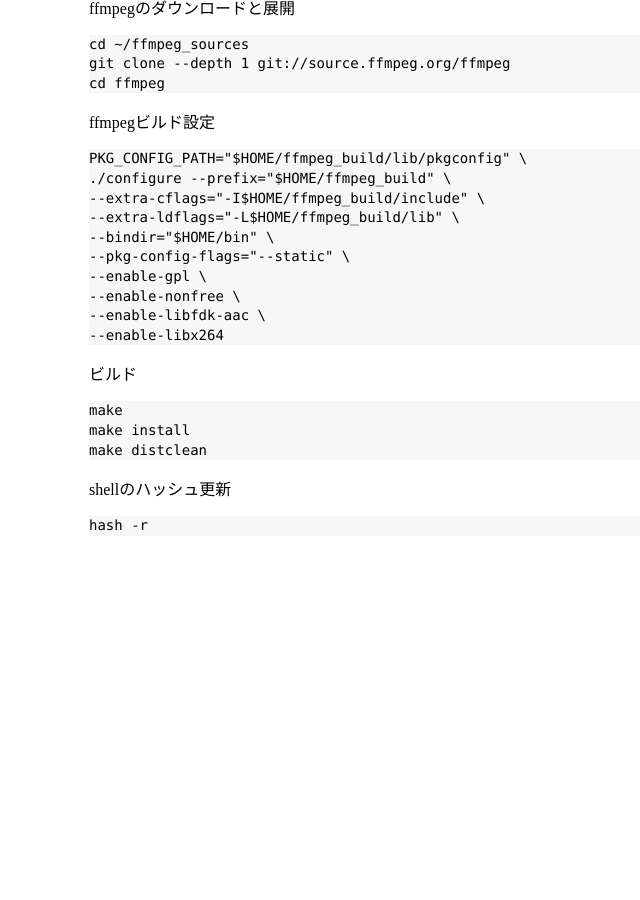
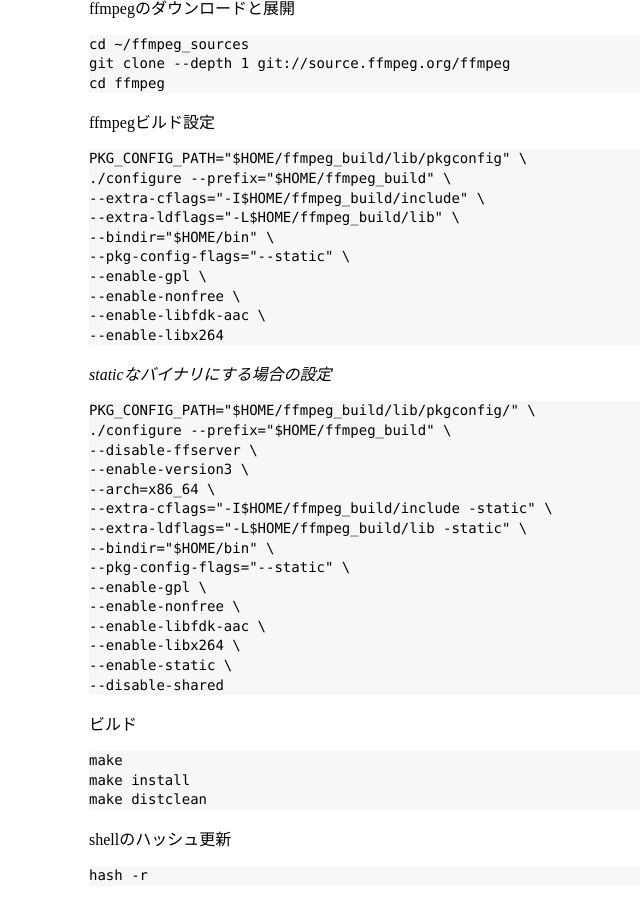
Before and after one commit to nibral/nibral.github.io, a Jekyll site: the page built from _posts/2015-09-05-ffmpeg-on-centos.md, in a window 1280 px wide and 900 px high, scrolled down 1542 px. Shown: the whole window, without its empty margins (151-791 px from the left). Built offline with Jekyll 4.4.1, drawn with Linux system fonts in a browser that asks for light colours; before the commit the page ends 2092 px from its top, so only the background shows below that.

Commit message:
staticビルドの設定を追記

```diff
--- a/_posts/2015-09-05-ffmpeg-on-centos.md
+++ b/_posts/2015-09-05-ffmpeg-on-centos.md
@@ -104,6 +104,24 @@
     --enable-libfdk-aac \
     --enable-libx264
 
+*staticなバイナリにする場合の設定*
+
+    PKG_CONFIG_PATH="$HOME/ffmpeg_build/lib/pkgconfig/" \
+    ./configure --prefix="$HOME/ffmpeg_build" \
+    --disable-ffserver \
+    --enable-version3 \
+    --arch=x86_64 \
+    --extra-cflags="-I$HOME/ffmpeg_build/include -static" \
+    --extra-ldflags="-L$HOME/ffmpeg_build/lib -static" \
+    --bindir="$HOME/bin" \
+    --pkg-config-flags="--static" \
+    --enable-gpl \
+    --enable-nonfree \
+    --enable-libfdk-aac \
+    --enable-libx264 \
+    --enable-static \
+    --disable-shared
+
 ビルド
 
     make
```
